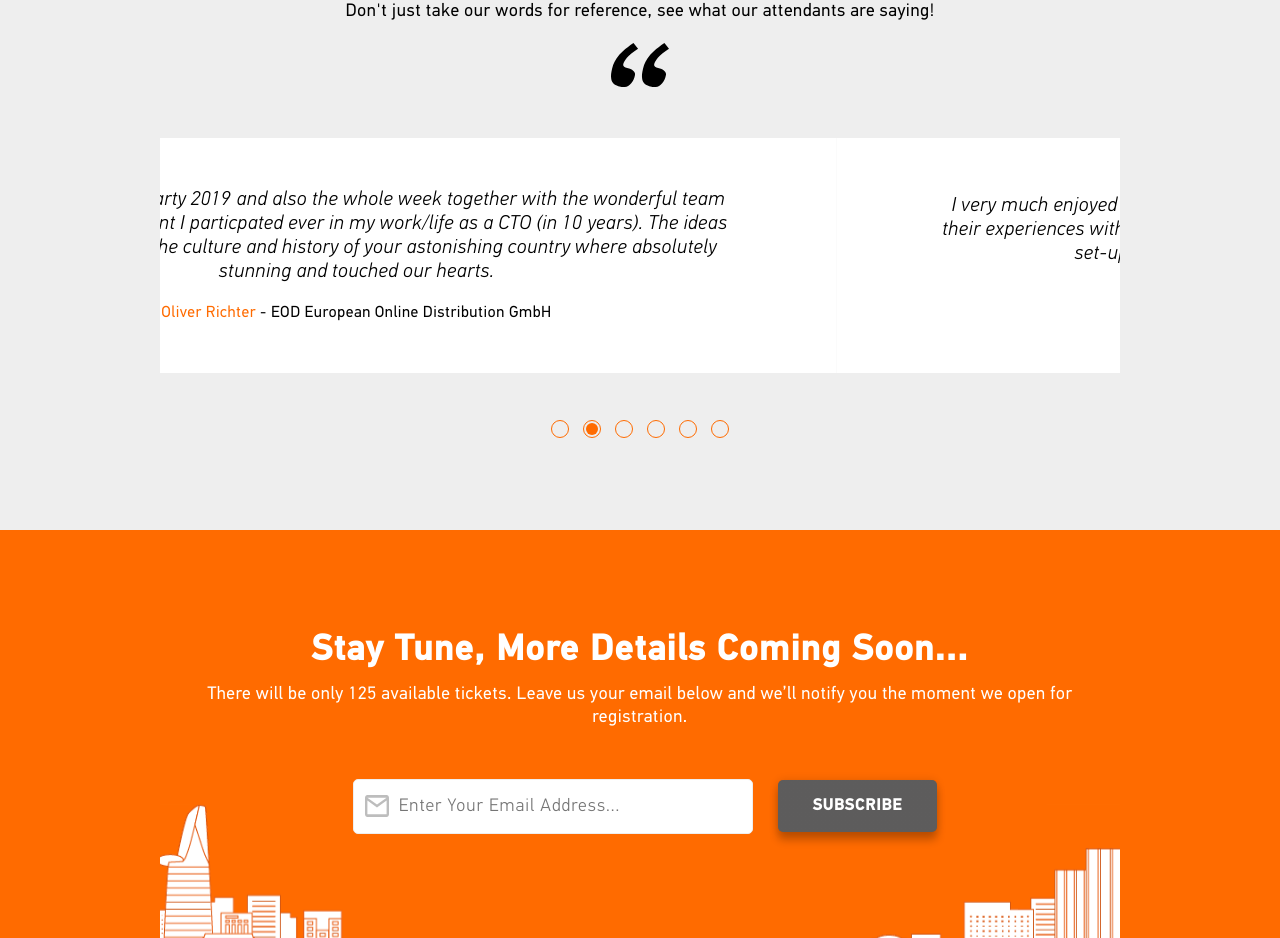
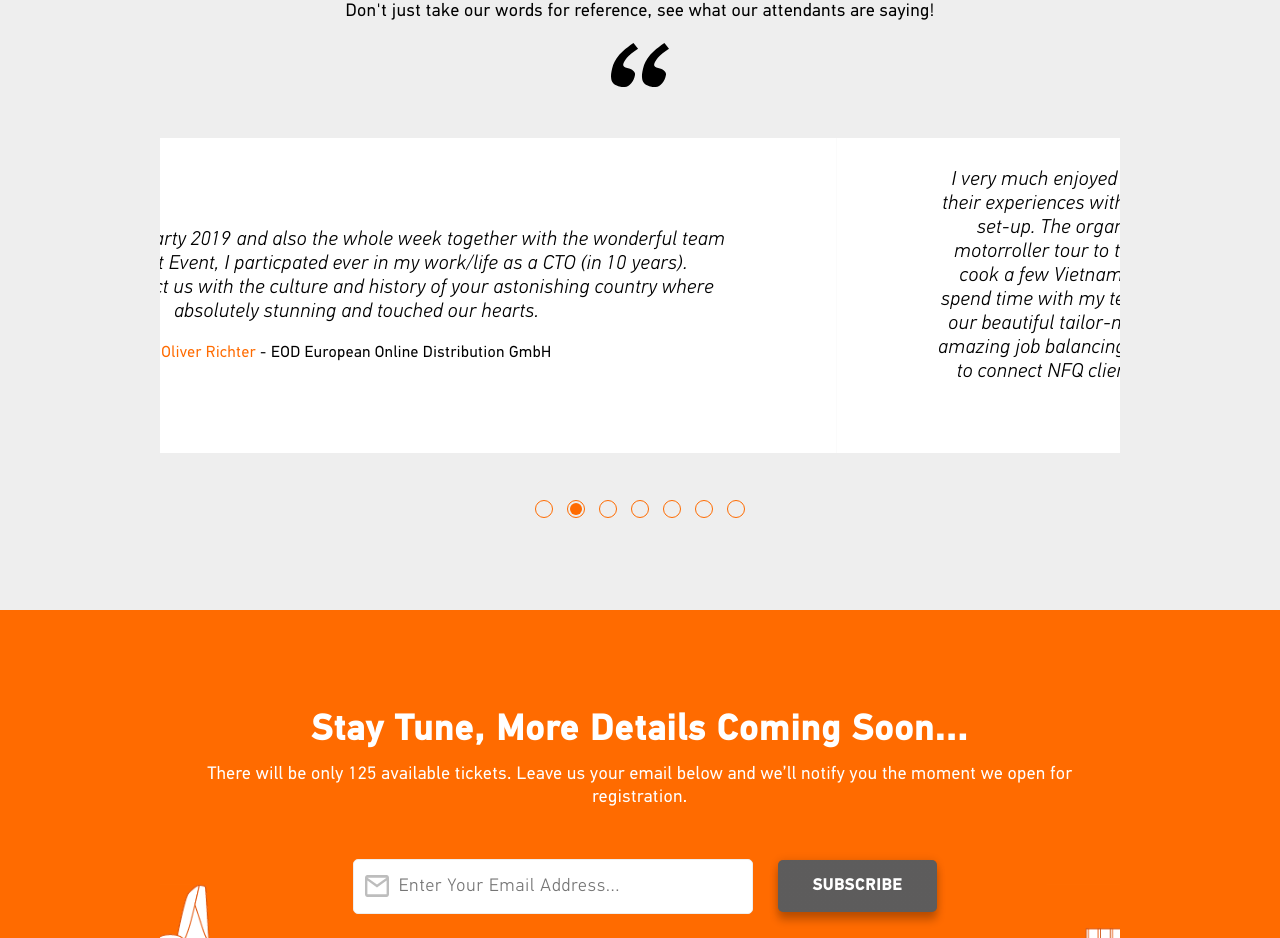
Before and after one commit to dungonfq/nfq-summit-2021, a Vue app: page / in a window 1280 px wide. Shown: the part 2430-3368 px from the top of the page. Built offline with nearby package versions, Linux system fonts and the light colour scheme.

Commit message:
Update new testimonials

```diff
--- a/src/components/Home/Testimonial.vue
+++ b/src/components/Home/Testimonial.vue
@@ -30,11 +30,9 @@
             v-for="(slide, id) in slidesData"
             :key="`slide_${id}`"
           >
-            <div class="testimonial__slide-content">
-              {{ slide.content }}
-            </div>
+            <div class="testimonial__slide-content" v-html="slide.content"></div>
             <div class="testimonial__slide-credit">
-              <span>{{ slide.author }}</span> - {{ slide.from }}
+              <span>{{ slide.author }}</span> - <span v-html="slide.from"></span>
             </div>
           </slide>
         </carousel>
--- a/src/data/slide.js
+++ b/src/data/slide.js
@@ -1,40 +1,42 @@
 const slidesData = [
   {
     content:
-      "The NFQ Year End Party 2019 and also the whole week together with the wonderful team was the greatest Event I particpated ever in my work/life as a CTO (in 10 years). The ideas to connect us with the culture and history of your astonishing country where absolutely stunning and touched our hearts.",
+      "The NFQ Year End Party 2019 and also the whole week together with the wonderful team was the greatest Event, I particpated ever in my work/life as a CTO (in 10 years).<br/>The ideas to connect us with the culture and history of your astonishing country where absolutely stunning and touched our hearts.",
     author: "Oliver Richter",
     from: "EOD European Online Distribution GmbH"
   },
   {
-    content:
-      "I very much enjoyed the event. It was nice meeting other company members, chat about their experiences with NFQ and exchange ideas on how to improve your own remote team set-up. The organization by the NFQ team was marvelous.",
+    content: `I very much enjoyed the event. It was nice meeting other company members, chat about their experiences with NFQ and exchange ideas on how to improve your own remote team set-up.
+    The organisations by the NFQ team was marvelous. We participated in the motorroller tour to the Mekong river delta, I got a Vietnamese massage, learned how to cook a few Vietnamese dishes in an amazing setting with a super nice chef, and got to spend time with my team. Not to speak of the great New Year celebration we all enjoyed in our beautiful tailor-made áo dài as an end to our journey to Vietnam!
+    Overall, NFQ did an amazing job balancing speeches and content program points with social events that helped to connect NFQ clients. I am looking forward to attending the program next year again!`,
     author: "Carolin Christ",
     from: "Everystay"
   },
   {
-    content:
-      'It was such a great event. The right mix of content as well as networking/sharing. I think the quality of the attendees was the thing which made it amazing. Not lots of people, but all very smart, successful and friendly.Don’t dilute by trying to make it “bigger".',
+    content: `It was such a great event. The right mix of content as well as networking/sharing. I think the quality of the attendees was the thing which made it amazing. Not lots of people, but all very smart, successful and friendly.<br/>Don’t dilute by trying to make it “bigger".`,
     author: "Jamie Camidge",
     from: "Empatkali"
   },
   {
-    content:
-      "The NFQ YEP is the perfect event week to gain Development KnowHow combined with networking in a relaxed and professionell atmosphere. Not only Customers or Tech-Leads with existing Offshore Development Teams can learn about hot topics in Tech- & People-Management at state of the art Software-Development.",
-    author: "Danny Linden",
-    from: "Lead Development at Ryte"
+    content: `Best Event ever visited for many years. Thank you very much for this perfect Summit. So many cool people. So many different Topics. So many cool locations i would never have visited on my own.<br/>This is the perfect start for a new succesful year!`,
+    author: "Dennis Heidtmann",
+    from: `<a href="https://www.koffer-direkt.de/" target="_blank">koffer-direkt.de</a> GmbH & Co. KG`
   },
   {
-    content:
-      "Just awesome!! A good spirit, lots of interesting people and much fun. Many interesting technical topics of good quality. Good catering and networking opportunities. The Party was epic! One of the best events I've attended!! The Vietnamese culture theme was notable with a great programme.",
-    author: "Christian Muecke",
-    from: "Louis"
+    content: `The Summit was extremly worthy, I did make more useful contacts and grabbed more knowledge than I would in other, compareable, events (there is actually nothing that will be compareable).<br/>A BIG thank you to .NFQ Asia for make this happen, I am already looking forward to the next Summit of .NFQ Asia.`,
+    author: "Ulrich (Ulli) Steur",
+    from: "Dibalog Travel GbR"
   },
   {
-    content:
-      "THIS was the fucking best event I ever joined. Perfect Guests - i made such a good Business! Perfect Organization!!!! So nice and friendly People everywhere!! NFQ ASIA ROCKS really - not like the german stupid boring ecommerce rockstars",
-    author: "Eric Jankowfsky",
-    from: "Talihu GmbH"
-  }
+    content: `The NFQ Asia Summit was one of the most fascinating business events I have ever been privileged to attend. High profile participants and a breathtaking scenery. Plus perfect organisation and hospitality.<br/>Thank you so much for having me!`,
+    author: "Astrid Kramer",
+    from: "Astrid Kramer Consulting"
+  },
+  {
+    content: `NFQ has put together a remarkably different summit that has exceeded all expectations. This event sets standards that are not only hard to beat, but also hard to copy. Because one thing is clear - NFQ is not a standard service provider, NFQ is a team that shows passion in all areas.<br/>Outstanding event, wonderful people and an extremely professional company. I can recommend everyone to take a closer look at this company and to attend a NFQ Summit.`,
+    author: "Martin Grass",
+    from: "SellerLogic GmbH"
+  },
 ];
 
 export default slidesData;
--- a/src/sass/components/_testimonial.scss
+++ b/src/sass/components/_testimonial.scss
@@ -36,14 +36,14 @@
     }
 
     .testimonial__slide {
-        padding: 50px;
+        padding: 20px 50px;
         background-color: $color-white;
         text-align: center;
         font-size: 1rem;
         display: flex;
         flex-direction: column;
         flex-wrap: nowrap;
-        justify-content: space-around;
+        justify-content: center;
 
         &-content {
             margin-bottom: 20px;
@@ -52,8 +52,12 @@
         }
 
         &-credit {
-            span {
+            span:first-child {
                 color: $color-orange;
+            }
+            a {
+                color: initial !important;
+                cursor: pointer;
             }
         }
     }
@@ -66,13 +70,13 @@
         }
 
         .testimonial__slide {
-            padding: 50px 100px;
+            padding: 30px 100px;
         }
     }
 
     @include r($md-desktop) {
         .testimonial__slide {
-            padding: 50px 150px;
+            padding: 30px 150px;
         }
     }
 }
```
